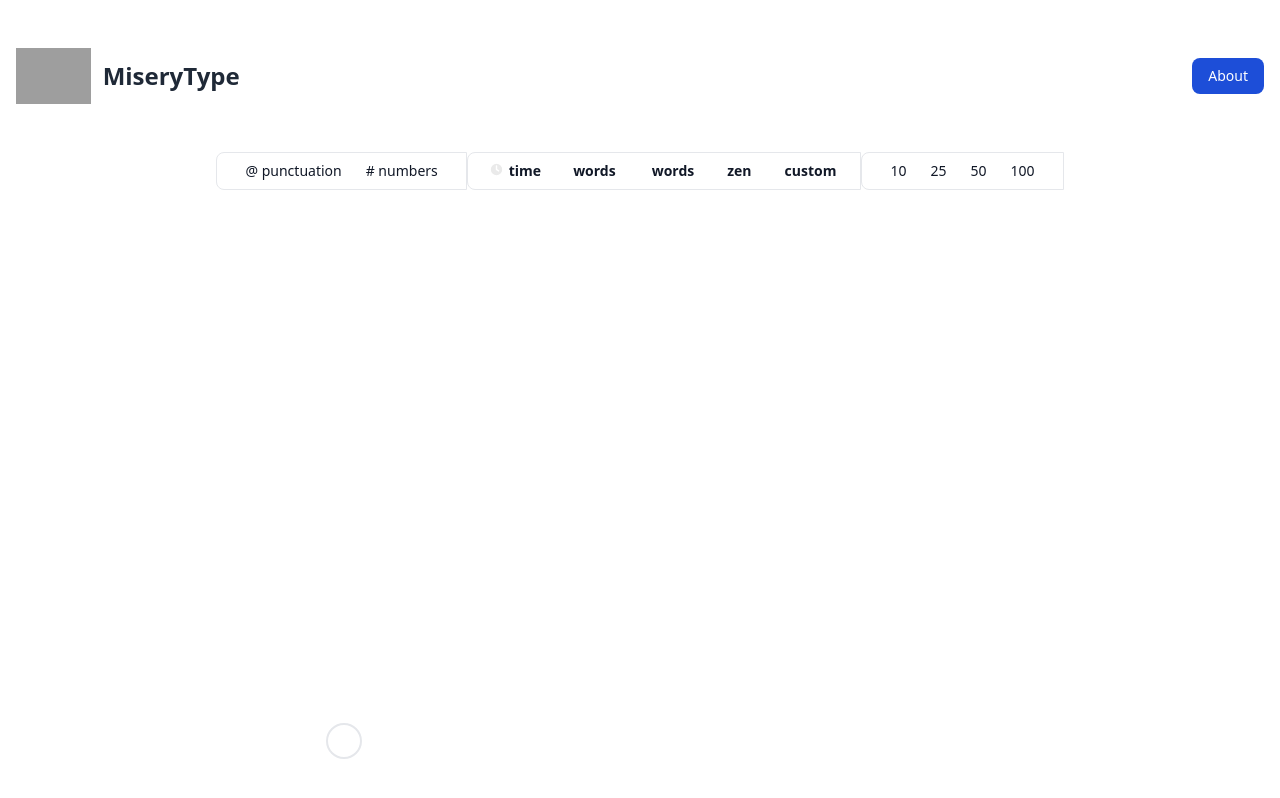
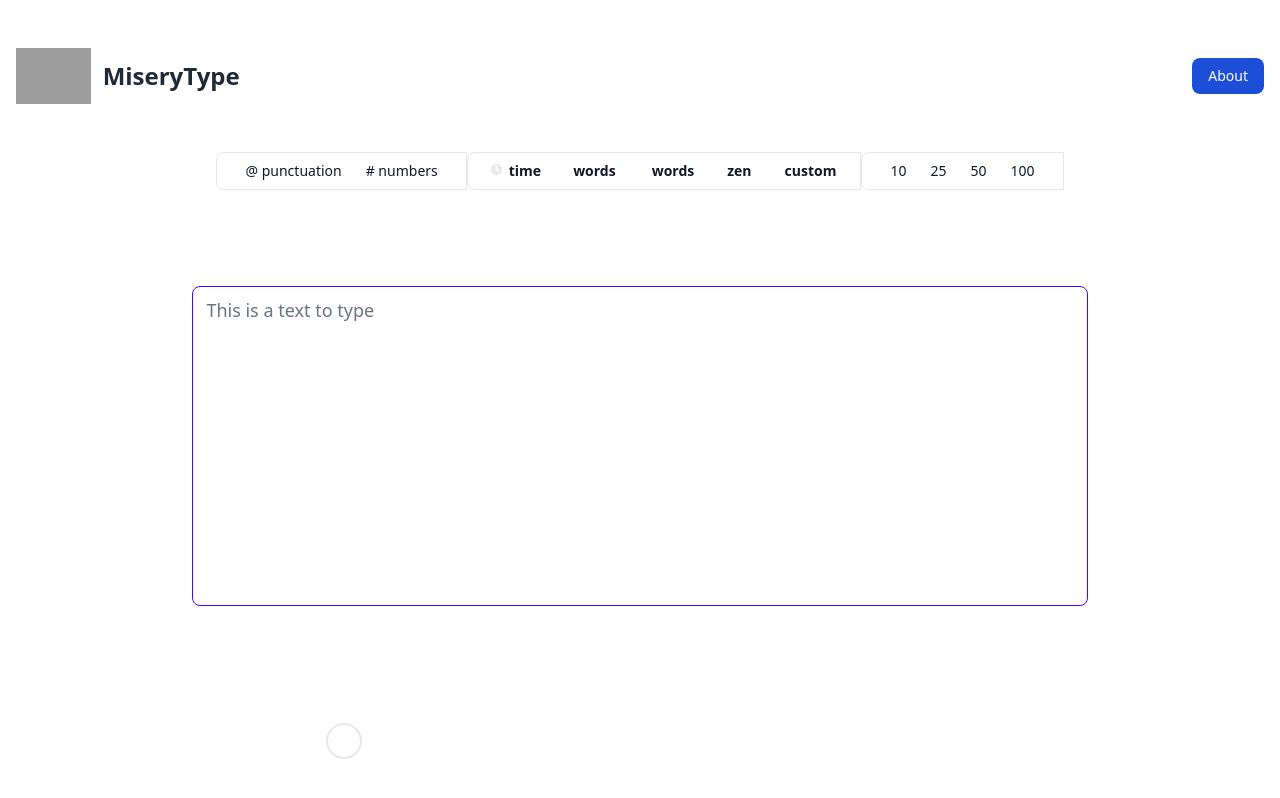
Before and after one commit to MishanPoudel/MiseryType, a React (Create React App) app: page / in a window 1280 px wide. Built offline with nearby package versions, Linux system fonts and the light colour scheme; grey boxes are pictures that could not be loaded.

Commit message:
feat: add WordContainer component with input logic

```diff
--- a/src/App.js
+++ b/src/App.js
@@ -3,12 +3,14 @@ import "./App.css";
 import Footer from "./components/Footer";
 import Navbar from "./components/Navbar";
 import TextConfig from "./components/TextConfig";
+import WordContainer from "./components/WordContainer";
 
 function App() {
   return (
     <>
       <Navbar />
       <TextConfig />
+      <WordContainer/>
       {/* <About/> */}
       <Footer />
     </>
```
